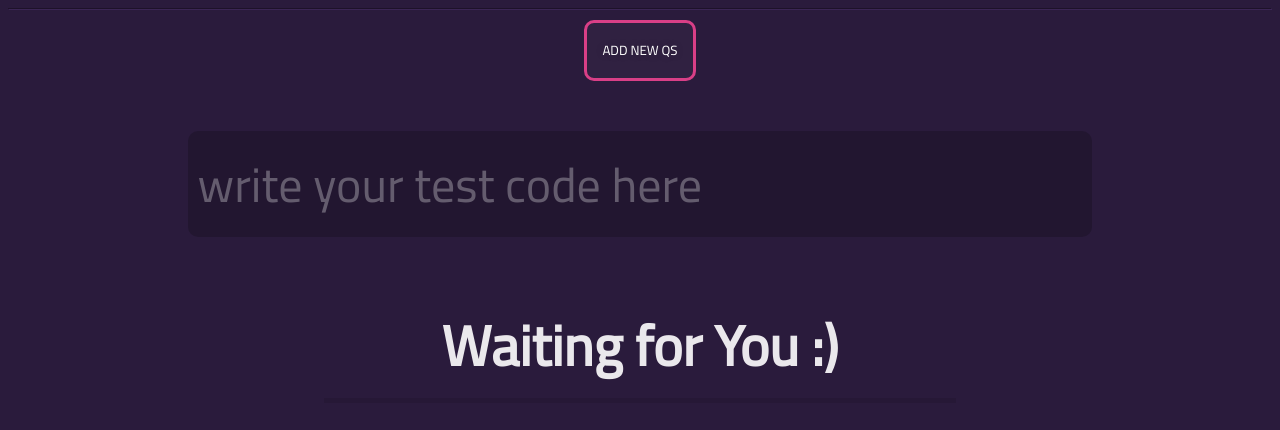
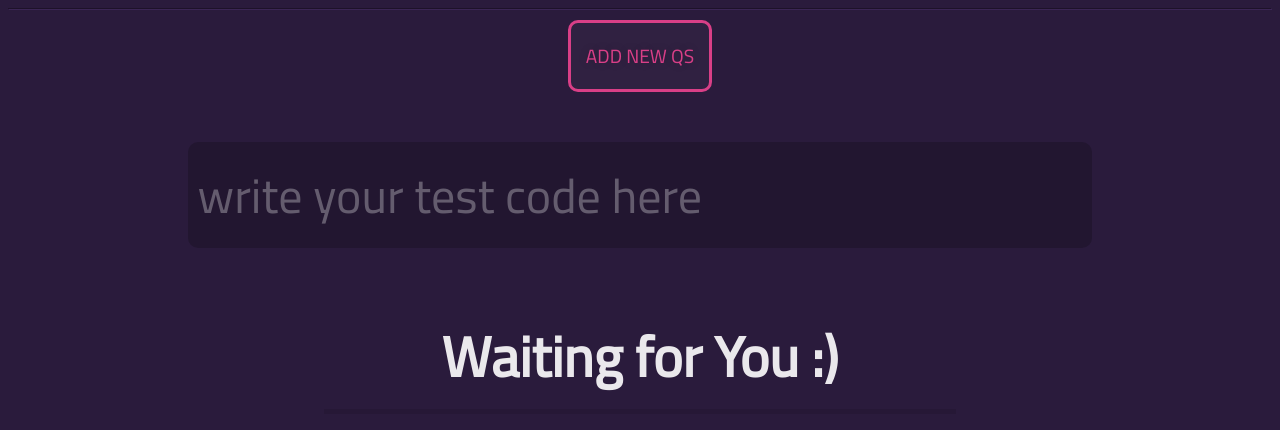
Before and after one commit to Ammar0ah/Automata, a React (Create React App) app: page /Create in a window 1280 px wide. Shown: the top 430 px of the page. Built offline with nearby package versions, Linux system fonts and the light colour scheme.

Commit message:
createPage style

```diff
--- a/src/App.css
+++ b/src/App.css
@@ -379,8 +379,9 @@ h3::after {
     display: block;
     padding: 15px;
     background-color: rgba(255, 255, 255, 0.027);
-    color: #fff;
-    border-radius: 10px;
+    color: #D93F87;
+		font-size: 1.2rem;
+		 border-radius: 10px;
     text-shadow: 0px 0px 10px rgba(0, 0, 0, 0.2);
     border: 3px solid #D93F87;
 }
```
